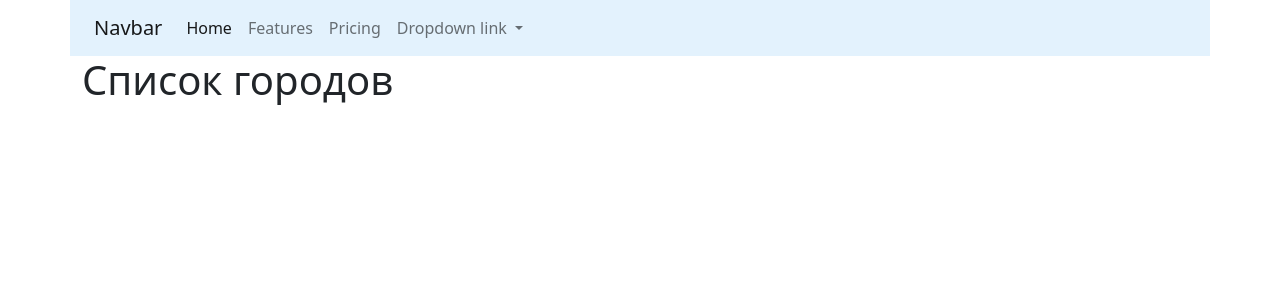
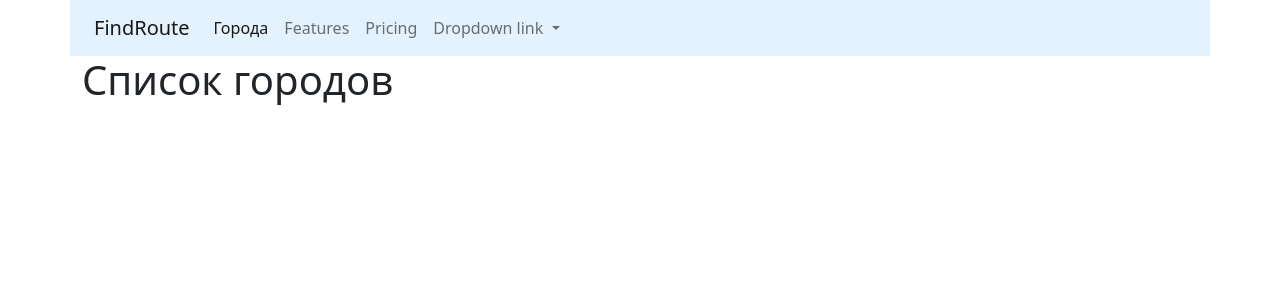
Before and after one commit to mivanov06/find_route, a Django app: page /cities/ in a window 1280 px wide. Shown: the top 300 px of the page. Run offline with Django 3.2, Linux system fonts and the light colour scheme; data that the repository does not hold is empty.

Commit message:
Навигационное меню

```diff
--- a/templates/base.html
+++ b/templates/base.html
@@ -1,3 +1,5 @@
+{% url 'cities:home' as cities_home_url %}
+
 <!doctype html>
 <html lang="en">
   <head>
@@ -11,16 +13,16 @@
     <title>{% block title %}{% endblock %}</title>
   </head>
   <body>
-    <nav class="navbar navbar-expand-lg navbar-light container" style="background-color: #e3f2fd;">
+  <nav class="navbar navbar-expand-lg navbar-light container" style="background-color: #e3f2fd;">
   <div class="container-fluid">
-    <a class="navbar-brand" href="#">Navbar</a>
+    <a class="navbar-brand" href="{% url 'home' %}">FindRoute</a>
     <button class="navbar-toggler" type="button" data-bs-toggle="collapse" data-bs-target="#navbarNavDropdown" aria-controls="navbarNavDropdown" aria-expanded="false" aria-label="Toggle navigation">
       <span class="navbar-toggler-icon"></span>
     </button>
     <div class="collapse navbar-collapse" id="navbarNavDropdown">
       <ul class="navbar-nav">
         <li class="nav-item">
-          <a class="nav-link active" aria-current="page" href="#">Home</a>
+          <a class="nav-link {% if request.path == cities_home_url%}active{% endif %}" aria-current="page" href="{% url 'cities:home' %}">Города</a>
         </li>
         <li class="nav-item">
           <a class="nav-link" href="#">Features</a>
--- a/travel/urls.py
+++ b/travel/urls.py
@@ -21,5 +21,5 @@ from travel.views import home
 urlpatterns = [
     path('admin/', admin.site.urls),
     path('cities/',include(('cities.urls', 'cities'))),
-    path('home', home),
+    path('', home, name='home'),
 ]
```
